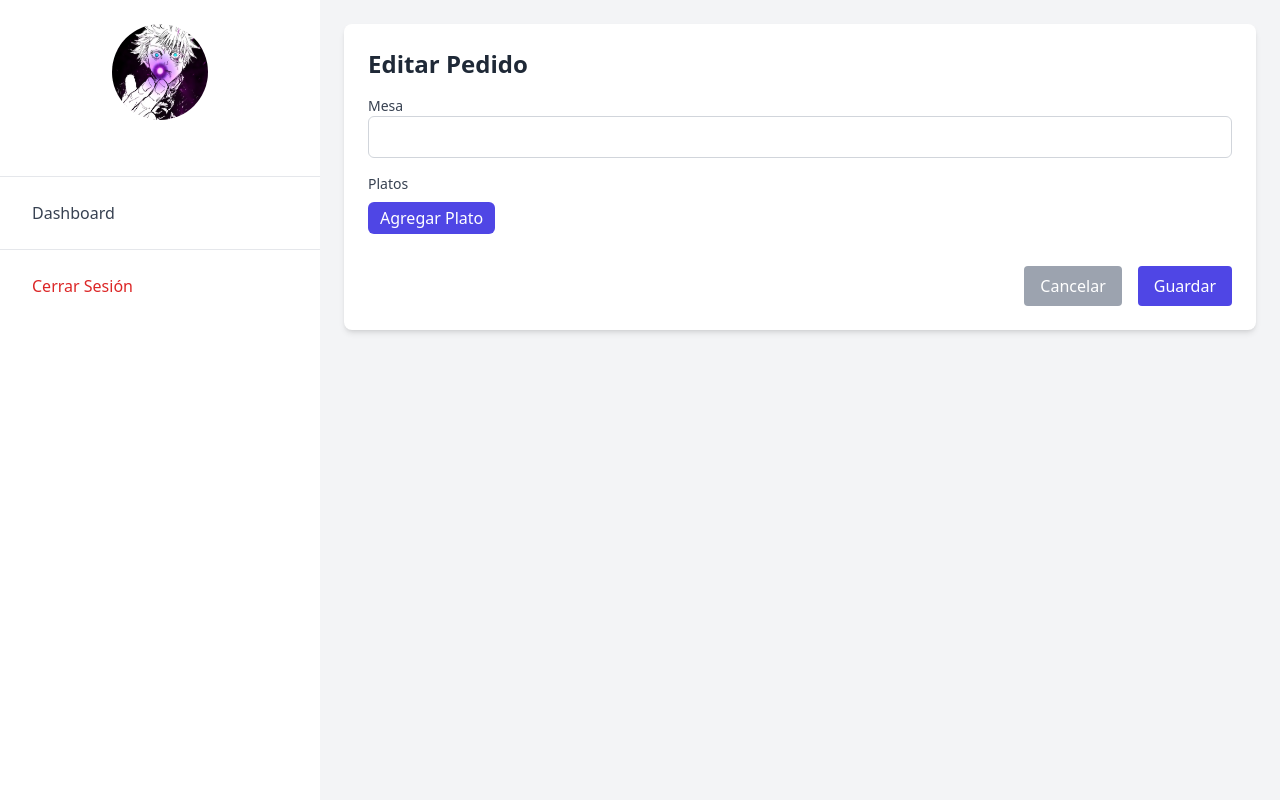
After one commit to Arturo-daza/Konrad_Gourmet_Front, a Flask app: page /mesero/pedidos/1/editar in a window 1280 px wide. The commit adds this page. Run offline with Flask 3, Linux system fonts and the light colour scheme; data that the repository does not hold is empty; some libraries are stand-ins or nearby versions.

Commit message:
update order

```diff
--- a/app/routes/mesero.py
+++ b/app/routes/mesero.py
@@ -14,6 +14,7 @@ def listar_pedidos():
 
     # Obtener la fecha de hoy
     fecha_hoy = datetime.utcnow().strftime('%Y-%m-%d')
+    print(fecha_hoy)
 
     # Leer parámetros del request o usar valores predeterminados
     fecha = request.args.get("fecha", fecha_hoy)  # Fecha por defecto es "hoy"
@@ -88,39 +89,6 @@ def crear_pedido():
 
     return render_template("mesero/crear_pedido.html", platos_preparables=platos_preparables)
 
-
-
-@mesero_bp.route("/pedidos/<int:id_pedido>/editar", methods=["GET", "POST"])
-def editar_pedido(id_pedido):
-    """
-    Edita un pedido existente.
-    """
-    pedido = PedidoService.obtener_pedido(id_pedido)
-
-    if request.method == "POST":
-        data = {
-            "detalles": []
-        }
-
-        platos = request.form.getlist("id_plato[]")
-        cantidades = request.form.getlist("cantidad[]")
-
-        for i in range(len(platos)):
-            detalle = {
-                "id_plato": int(platos[i]),
-                "cantidad": int(cantidades[i])
-            }
-            data["detalles"].append(detalle)
-
-        try:
-            PedidoService.actualizar_pedido(id_pedido, data)
-            flash("Pedido actualizado exitosamente.", "success")
-            return redirect(url_for("mesero.listar_pedidos"))
-        except Exception as e:
-            flash(f"Error al actualizar el pedido: {str(e)}", "error")
-
-    return render_template("mesero/editar_pedido.html", pedido=pedido)
-
 @mesero_bp.route("/pedidos/<int:id_pedido>/eliminar", methods=["POST"])
 def eliminar_pedido(id_pedido):
     """
@@ -147,3 +115,52 @@ def actualizar_estado_pedido(id_pedido):
         flash(f"Error al actualizar el estado del pedido: {str(e)}", "error")
 
     return redirect(url_for("mesero.listar_pedidos"))
+
+@mesero_bp.route("/pedidos/<int:id_pedido>/editar", methods=["GET", "POST"])
+def editar_pedido(id_pedido):
+    """
+    Edita un pedido existente.
+    """
+    # Obtener los datos del pedido actual
+    pedido = PedidoService.obtener_pedido(id_pedido)
+    platos_preparables = PedidoService.obtener_platos_preparables()
+    if request.method == "POST":
+        data = {
+            "mesa": int(request.form["mesa"]),
+            "estado": pedido.get("estado", "pendiente"),
+            "detalles": []
+        }
+
+        platos = request.form.getlist("id_plato[]")
+        cantidades = request.form.getlist("cantidad[]")
+
+        for i in range(len(platos)):
+            id_plato = int(platos[i])
+            cantidad = int(cantidades[i])
+
+            # Validar que la cantidad no exceda el máximo preparable
+            max_preparable = next(
+                (p["cantidad_preparable"] for p in platos_preparables if p["id_plato"] == id_plato), 0
+            )
+            if cantidad > max_preparable:
+                flash(f"La cantidad para el plato {id_plato} excede el máximo preparable ({max_preparable}).", "error")
+                return render_template(
+                    "mesero/editar_pedido.html",
+                    pedido=pedido,
+                    platos_preparables=platos_preparables
+                )
+
+            data["detalles"].append({"id_plato": id_plato, "cantidad": cantidad})
+
+        try:
+            PedidoService.actualizar_pedido(id_pedido, data)
+            flash("Pedido actualizado exitosamente.", "success")
+            return redirect(url_for("mesero.listar_pedidos"))
+        except Exception as e:
+            flash(f"Error al actualizar el pedido: {str(e)}", "error")
+
+    return render_template(
+        "mesero/editar_pedido.html",
+        pedido=pedido,
+        platos_preparables=platos_preparables
+    )
--- a/app/templates/base.html
+++ b/app/templates/base.html
@@ -28,12 +28,12 @@
 
                 {% if session['rol'] == 'Administrador' %}
                 <a href="/admin/users" class="text-gray-700 hover:bg-gray-100 px-4 py-2 rounded-md">Usuarios</a>
-                <a href="/admin/settings" class="text-gray-700 hover:bg-gray-100 px-4 py-2 rounded-md">Configuración</a>
-                <a href="/admin/reports" class="text-gray-700 hover:bg-gray-100 px-4 py-2 rounded-md">Reportes</a>
+                <!-- <a href="/admin/settings" class="text-gray-700 hover:bg-gray-100 px-4 py-2 rounded-md">Configuración</a> -->
+                <!-- <a href="/admin/reports" class="text-gray-700 hover:bg-gray-100 px-4 py-2 rounded-md">Reportes</a> -->
                 {% elif session['rol'] == 'Jefe de Cocina' %}
                 <a href="/chef/platos" class="text-gray-700 hover:bg-gray-100 px-4 py-2 rounded-md">Gestión de
                     Platos</a>
-                <a href="/chef/pedidos" class="text-gray-700 hover:bg-gray-100 px-4 py-2 rounded-md">Pedidos</a>
+                <a href="/mesero/pedidos" class="text-gray-700 hover:bg-gray-100 px-4 py-2 rounded-md">Pedidos</a>
                 {% elif session['rol'] == 'Mesero' %}
                 <a href="/mesero/pedidos" class="text-gray-700 hover:bg-gray-100 px-4 py-2 rounded-md">Mis Pedidos</a>
                 {% endif %}
--- /dev/null
+++ b/app/templates/mesero/editar_pedido.html
@@ -0,0 +1,87 @@
+{% extends "base.html" %}
+
+{% block content %}
+<div class="p-6 bg-white shadow-md rounded-lg">
+    <h1 class="text-2xl font-bold text-gray-800 mb-4">Editar Pedido</h1>
+    <form method="POST">
+        <!-- Mesa -->
+        <div class="mb-4">
+            <label for="mesa" class="block text-sm font-medium text-gray-700">Mesa</label>
+            <input
+                type="number"
+                name="mesa"
+                id="mesa"
+                value="{{ pedido['mesa'] }}"
+                class="border border-gray-300 rounded-md px-3 py-2 w-full"
+                min="1"
+                required
+            >
+        </div>
+
+        <!-- Ingredientes -->
+        <div class="mb-4" id="platos-container">
+            <label class="block text-sm font-medium text-gray-700">Platos</label>
+            <button
+                type="button"
+                onclick="agregarPlato()"
+                class="mt-2 mb-4 bg-indigo-600 text-white px-3 py-1 rounded-md"
+            >
+                Agregar Plato
+            </button>
+
+            {% for detalle in pedido['detalles'] %}
+            <div class="plato flex items-center space-x-4 mb-2">
+                <select
+                    name="id_plato[]"
+                    class="plato-select border border-gray-300 rounded-md shadow-sm"
+                    required
+                >
+                    {% for plato in platos_preparables %}
+                    <option value="{{ plato['id_plato'] }}" {% if plato['id_plato'] == detalle['id_plato'] %}selected{% endif %}>
+                        {{ plato['nombre'] }} (Máx: {{ plato['cantidad_preparable'] }})
+                    </option>
+                    {% endfor %}
+                </select>
+                <input
+                    type="number"
+                    name="cantidad[]"
+                    value="{{ detalle['cantidad'] }}"
+                    placeholder="Cantidad"
+                    class="cantidad border border-gray-300 rounded-md shadow-sm"
+                    required
+                >
+                <button type="button" onclick="this.parentNode.remove()" class="bg-red-600 text-white px-3 py-1 rounded-md">
+                    Eliminar
+                </button>
+            </div>
+            {% endfor %}
+        </div>
+
+        <!-- Botones -->
+        <div class="flex justify-end space-x-4">
+            <a href="/mesero/pedidos" class="py-2 px-4 bg-gray-400 text-white rounded hover:bg-gray-500">Cancelar</a>
+            <button type="submit" class="py-2 px-4 bg-indigo-600 text-white rounded hover:bg-indigo-700">Guardar</button>
+        </div>
+    </form>
+</div>
+
+<script>
+    function agregarPlato() {
+        const container = document.getElementById("platos-container");
+        const template = `
+            <div class="plato flex items-center space-x-4 mb-2">
+                <select name="id_plato[]" class="plato-select border border-gray-300 rounded-md shadow-sm" required>
+                    {% for plato in platos_preparables %}
+                    <option value="{{ plato['id_plato'] }}">
+                        {{ plato['nombre'] }} (Máx: {{ plato['cantidad_preparable'] }})
+                    </option>
+                    {% endfor %}
+                </select>
+                <input type="number" name="cantidad[]" placeholder="Cantidad" class="cantidad border border-gray-300 rounded-md shadow-sm" required>
+                <button type="button" onclick="this.parentNode.remove()" class="bg-red-600 text-white px-3 py-1 rounded-md">Eliminar</button>
+            </div>
+        `;
+        container.insertAdjacentHTML("beforeend", template);
+    }
+</script>
+{% endblock %}
--- a/app/templates/mesero/listar_pedidos.html
+++ b/app/templates/mesero/listar_pedidos.html
@@ -4,11 +4,11 @@
 <div class="p-6 bg-white shadow-md rounded-lg">
     <div class="flex justify-between items-center mb-4">
         <h1 class="text-2xl font-bold text-gray-800">Gestión de Pedidos</h1>
+        {% if session['rol'] == 'Mesero' %}
         <a href="/mesero/pedidos/crear" class="py-2 px-4 bg-indigo-600 text-white rounded hover:bg-indigo-700">
             Agregar Pedido
         </a>
-    </div>
-
+        {% endif %}
     </div>
 
 
@@ -92,7 +92,7 @@
             {% endfor %}
         </tbody>
     </table>
-
+</div>
 
 <!-- Modal para Detalles -->
 <div id="modal-detalles" data-id-pedido=""
```
Also changed, not shown: app/__init__.py (+8 -1 lines), app/routes/auth.py (+14 -1 lines), app/templates/chef/platos.html (+17 -12 lines), app/static/images/user-placeholder.png (added). Lines whose indentation alone changed are shown as unchanged.
